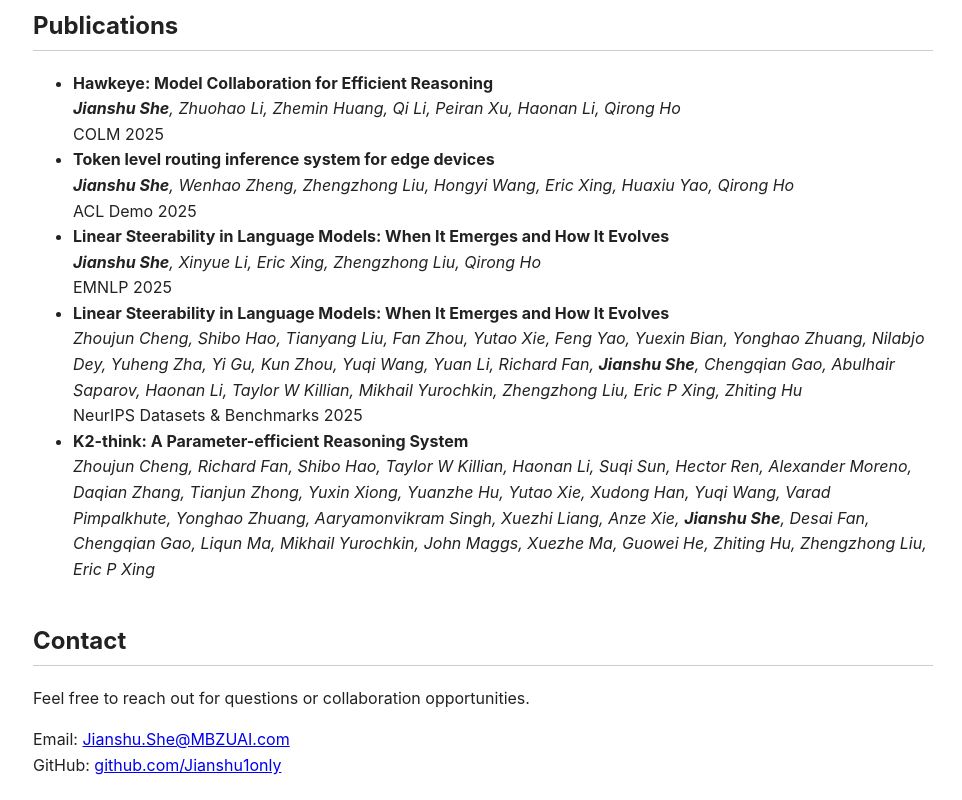
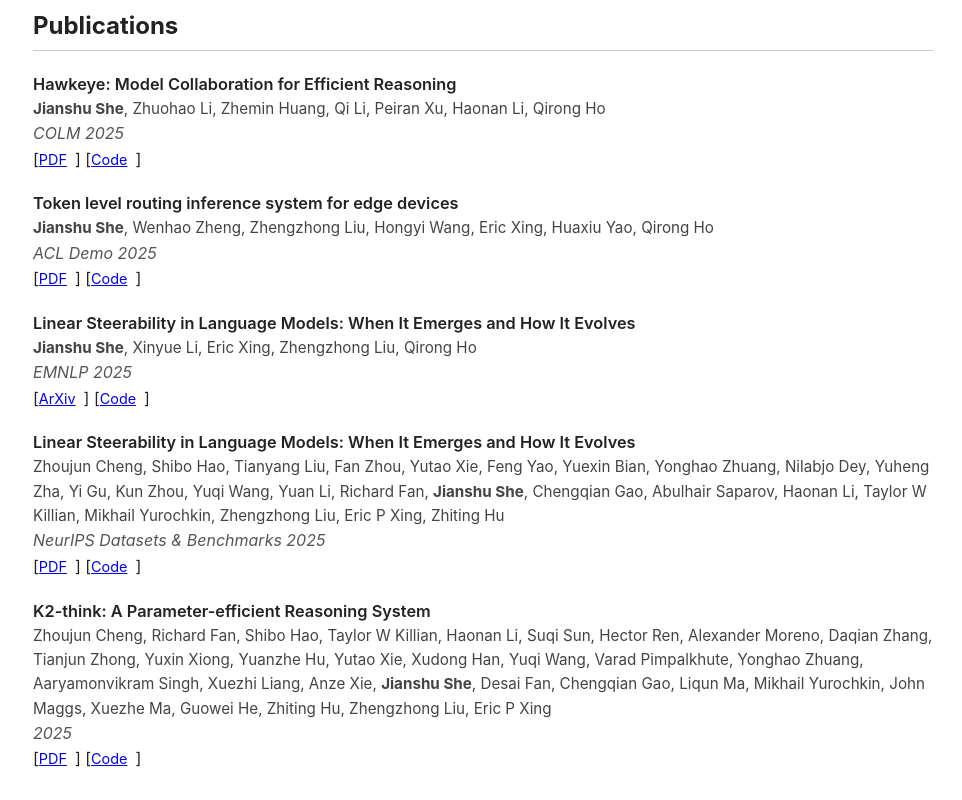
Before and after one commit to Jianshu1only/Jianshu1only.github.io, a plain HTML site: page index.html in a window 1280 px wide. Shown: the part 420-1220 px from the top of the page, without its empty margins (157-1119 px from the left). Drawn offline with Linux system fonts and the light colour scheme.

Commit message:
Update index.html

```diff
--- a/index.html
+++ b/index.html
@@ -38,7 +38,7 @@
             text-decoration: underline;
         }
 
-        /* --- NEW: two-column layout for profile + about --- */
+        /* profile layout */
         .profile-container {
             display: flex;
             align-items: flex-start;
@@ -53,7 +53,39 @@
             flex: 1;
         }
 
-        /* Mobile view: stack vertically */
+        /* publications layout */
+        .pub-list {
+            list-style: none;
+            padding-left: 0;
+        }
+        .pub-item {
+            margin-bottom: 18px;
+        }
+        .pub-title {
+            font-weight: 600;
+            font-size: 1.02em;
+        }
+        .pub-title a {
+            color: inherit;
+            text-decoration: none;
+        }
+        .pub-title a:hover {
+            text-decoration: underline;
+        }
+        .pub-venue {
+            font-style: italic;
+            color: #555;
+        }
+        .pub-authors {
+            font-size: 0.95em;
+            color: #444;
+        }
+        .pub-links a {
+            font-size: 0.9em;
+            margin-right: 8px;
+        }
+
+        /* Mobile view */
         @media (max-width: 700px) {
             .profile-container {
                 flex-direction: column;
@@ -106,34 +138,94 @@
 
     <h2>Publications</h2>
 
-<ul>
-    <li>
-        <strong>Hawkeye: Model Collaboration for Efficient Reasoning</strong><br>
-        <em><strong>Jianshu She</strong>, Zhuohao Li, Zhemin Huang, Qi Li, Peiran Xu, Haonan Li, Qirong Ho</em><br>
-        COLM 2025
+    <ul class="pub-list">
+        <li class="pub-item">
+            <div class="pub-title">
+                <a href="https://YOUR_HAWKEYE_PAPER_URL_HERE" target="_blank">
+                    Hawkeye: Model Collaboration for Efficient Reasoning
+                </a>
+            </div>
+            <div class="pub-authors">
+                <strong>Jianshu She</strong>, Zhuohao Li, Zhemin Huang, Qi Li, Peiran Xu, Haonan Li, Qirong Ho
+            </div>
+            <div class="pub-venue">COLM 2025</div>
+            <div class="pub-links">
+                [<a href="https://YOUR_HAWKEYE_PDF_URL_HERE" target="_blank">PDF</a>]
+                [<a href="https://YOUR_HAWKEYE_CODE_URL_HERE" target="_blank">Code</a>]
+            </div>
         </li>
 
-    <li>
-        <strong>Token level routing inference system for edge devices</strong><br>
-        <em><strong>Jianshu She</strong>, Wenhao Zheng, Zhengzhong Liu, Hongyi Wang, Eric Xing, Huaxiu Yao, Qirong Ho</em><br>
-        ACL Demo 2025
+        <li class="pub-item">
+            <div class="pub-title">
+                <a href="https://YOUR_TOKEN_ROUTING_PAPER_URL_HERE" target="_blank">
+                    Token level routing inference system for edge devices
+                </a>
+            </div>
+            <div class="pub-authors">
+                <strong>Jianshu She</strong>, Wenhao Zheng, Zhengzhong Liu, Hongyi Wang, Eric Xing,
+                Huaxiu Yao, Qirong Ho
+            </div>
+            <div class="pub-venue">ACL Demo 2025</div>
+            <div class="pub-links">
+                [<a href="https://YOUR_TOKEN_ROUTING_PDF_URL_HERE" target="_blank">PDF</a>]
+                [<a href="https://YOUR_TOKEN_ROUTING_CODE_URL_HERE" target="_blank">Code</a>]
+            </div>
         </li>
 
-    <li>
-        <strong>Linear Steerability in Language Models: When It Emerges and How It Evolves</strong><br>
-        <em><strong>Jianshu She</strong>, Xinyue Li, Eric Xing, Zhengzhong Liu, Qirong Ho</em><br>
-        EMNLP 2025
+        <li class="pub-item">
+            <div class="pub-title">
+                <a href="https://YOUR_LINEAR_STEERABILITY_PAPER_URL_HERE" target="_blank">
+                    Linear Steerability in Language Models: When It Emerges and How It Evolves
+                </a>
+            </div>
+            <div class="pub-authors">
+                <strong>Jianshu She</strong>, Xinyue Li, Eric Xing, Zhengzhong Liu, Qirong Ho
+            </div>
+            <div class="pub-venue">EMNLP 2025</div>
+            <div class="pub-links">
+                [<a href="https://YOUR_LINEAR_STEERABILITY_ARXIV_URL_HERE" target="_blank">ArXiv</a>]
+                [<a href="https://YOUR_LINEAR_STEERABILITY_CODE_URL_HERE" target="_blank">Code</a>]
+            </div>
         </li>
 
-    <li>
-        <strong>Linear Steerability in Language Models: When It Emerges and How It Evolves</strong><br>
-        <em>Zhoujun Cheng, Shibo Hao, Tianyang Liu, Fan Zhou, Yutao Xie, Feng Yao, Yuexin Bian, Yonghao Zhuang, Nilabjo Dey, Yuheng Zha, Yi Gu, Kun Zhou, Yuqi Wang, Yuan Li, Richard Fan, <strong>Jianshu She</strong>, Chengqian Gao, Abulhair Saparov, Haonan Li, Taylor W Killian, Mikhail Yurochkin, Zhengzhong Liu, Eric P Xing, Zhiting Hu</em><br>
-        NeurIPS Datasets & Benchmarks 2025
+        <li class="pub-item">
+            <div class="pub-title">
+                <a href="https://YOUR_DATASET_PAPER_URL_HERE" target="_blank">
+                    Linear Steerability in Language Models: When It Emerges and How It Evolves
+                </a>
+            </div>
+            <div class="pub-authors">
+                Zhoujun Cheng, Shibo Hao, Tianyang Liu, Fan Zhou, Yutao Xie, Feng Yao, Yuexin Bian,
+                Yonghao Zhuang, Nilabjo Dey, Yuheng Zha, Yi Gu, Kun Zhou, Yuqi Wang, Yuan Li,
+                Richard Fan, <strong>Jianshu She</strong>, Chengqian Gao, Abulhair Saparov, Haonan Li,
+                Taylor W Killian, Mikhail Yurochkin, Zhengzhong Liu, Eric P Xing, Zhiting Hu
+            </div>
+            <div class="pub-venue">NeurIPS Datasets & Benchmarks 2025</div>
+            <div class="pub-links">
+                [<a href="https://YOUR_DATASET_PDF_URL_HERE" target="_blank">PDF</a>]
+                [<a href="https://YOUR_DATASET_CODE_URL_HERE" target="_blank">Code</a>]
+            </div>
         </li>
 
-    <li>
-        <strong>K2-think: A Parameter-efficient Reasoning System</strong><br>
-        <em>Zhoujun Cheng, Richard Fan, Shibo Hao, Taylor W Killian, Haonan Li, Suqi Sun, Hector Ren, Alexander Moreno, Daqian Zhang, Tianjun Zhong, Yuxin Xiong, Yuanzhe Hu, Yutao Xie, Xudong Han, Yuqi Wang, Varad Pimpalkhute, Yonghao Zhuang, Aaryamonvikram Singh, Xuezhi Liang, Anze Xie, <strong>Jianshu She</strong>, Desai Fan, Chengqian Gao, Liqun Ma, Mikhail Yurochkin, John Maggs, Xuezhe Ma, Guowei He, Zhiting Hu, Zhengzhong Liu, Eric P Xing</em>
+        <li class="pub-item">
+            <div class="pub-title">
+                <a href="https://YOUR_K2THINK_PAPER_URL_HERE" target="_blank">
+                    K2-think: A Parameter-efficient Reasoning System
+                </a>
+            </div>
+            <div class="pub-authors">
+                Zhoujun Cheng, Richard Fan, Shibo Hao, Taylor W Killian, Haonan Li, Suqi Sun, Hector Ren,
+                Alexander Moreno, Daqian Zhang, Tianjun Zhong, Yuxin Xiong, Yuanzhe Hu, Yutao Xie,
+                Xudong Han, Yuqi Wang, Varad Pimpalkhute, Yonghao Zhuang, Aaryamonvikram Singh,
+                Xuezhi Liang, Anze Xie, <strong>Jianshu She</strong>, Desai Fan, Chengqian Gao,
+                Liqun Ma, Mikhail Yurochkin, John Maggs, Xuezhe Ma, Guowei He, Zhiting Hu,
+                Zhengzhong Liu, Eric P Xing
+            </div>
+            <div class="pub-venue">2025</div>
+            <div class="pub-links">
+                [<a href="https://YOUR_K2THINK_PDF_URL_HERE" target="_blank">PDF</a>]
+                [<a href="https://YOUR_K2THINK_CODE_URL_HERE" target="_blank">Code</a>]
+            </div>
         </li>
     </ul>
 
```
Lines whose indentation alone changed are shown as unchanged.
